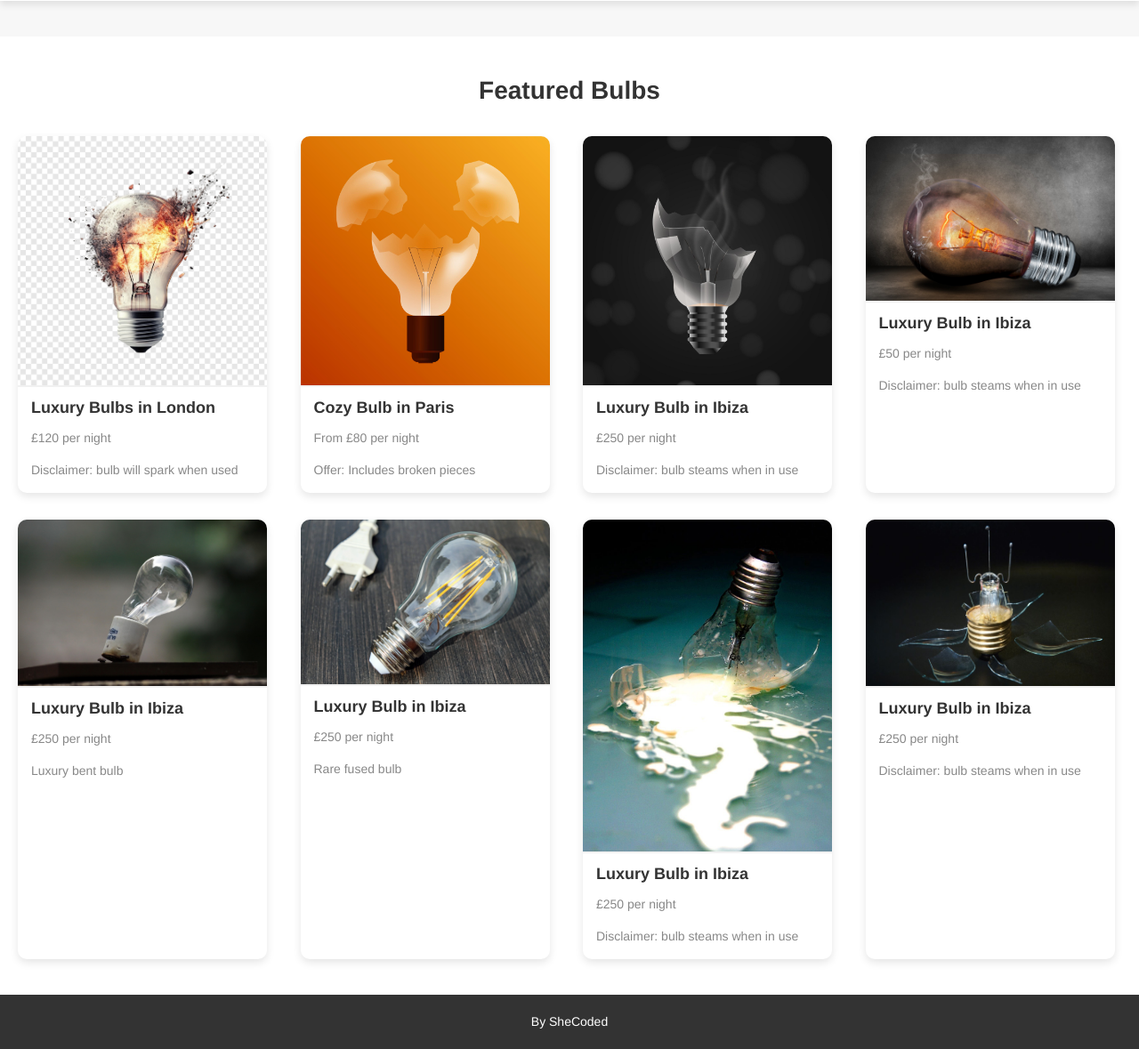
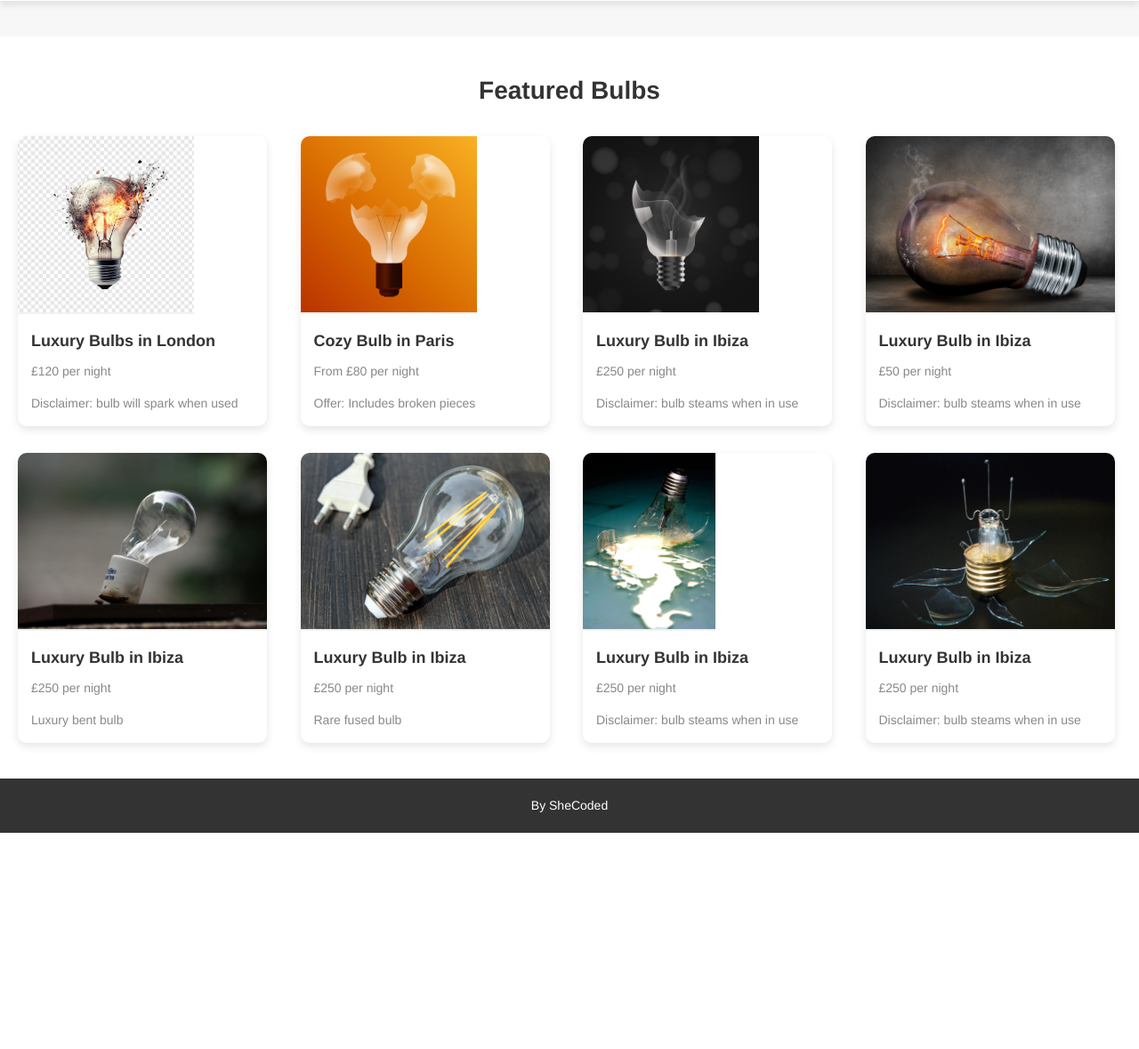
Before and after one commit to syzwina/she-coded, a Flask app: page /Bulbbnb in a window 1280 px wide. Shown: the part 356-1535 px from the top of the page at 89% size. After the commit the page ends 1292 px from the top, so only its background shows below. Run offline with Flask 3, Linux system fonts and the light colour scheme.

Commit message:
updated main html

```diff
--- a/templates/Bulbbnb.html
+++ b/templates/Bulbbnb.html
@@ -18,7 +18,6 @@
                     <li><a href="#">Home</a></li>
                     <li><a href="#">Explore</a></li>
                     <li><a href="#">Host</a></li>
-                    <!--<li><a href="#">Login</a></li>-->
                 </ul>
             </div>
         </nav>
@@ -28,15 +27,12 @@
     <section class="search-bar">
         <h2>Find Your Perfect Broken Bulb</h2>
         <form action="#">
-
             <select class="bulb" name="bulb">
                 <option value="incandescent">Broken</option>
                 <option value="led">Very broken</option>
                 <option value="halogen">Very Very Broken</option>
                 <option value="fluorescent">Broken Luxury</option>
             </select>
-
-
         </form>
     </section>
 
@@ -44,81 +40,96 @@
     <section class="featured-listings">
         <h2>Featured Bulbs</h2>
         <div class="listing">
+
+            <!-- Bulb 1 -->
             <div class="listing-card">
-                <form method="POST" action="/button-clicked">
-                    <button type="submit" style="background: none; border: none; padding: 0; display: flex; align-items: center; justify-content: center;">
-                        <img src="/static/bulb1.jpg" alt="Bulb 1" style="max-width: 100%; height: auto; display: block;">
+                <form action="product1.html">
+                    <button type="submit" style="background: none; border: none; padding: 0;">
+                        <img src="/static/bulb1.jpg" alt="Bulb 1">
                     </button>
                 </form>
-
                 <h3>Luxury Bulbs in London</h3>
                 <p>£120 per night</p>
                 <p>Disclaimer: bulb will spark when used</p>
             </div>
+
+            <!-- Bulb 2 -->
             <div class="listing-card">
-                <form method="POST" action="/button-clicked">
-                    <button type="submit" style="background: none; border: none; padding: 0; display: flex; align-items: center; justify-content: center;">
-                        <img src="/static/bulb2.jpg" alt="Bulb 2" style="max-width: 100%; height: auto; display: block;">
+                <form action="product2.html">
+                    <button type="submit" style="background: none; border: none; padding: 0;">
+                        <img src="/static/bulb2.jpg" alt="Bulb 2">
                     </button>
                 </form>
                 <h3>Cozy Bulb in Paris</h3>
                 <p>From £80 per night</p>
-                <p>Offer: Includes broken pieces </p>
+                <p>Offer: Includes broken pieces</p>
             </div>
+
+            <!-- Bulb 3 -->
             <div class="listing-card">
-                <form method="POST" action="/button-clicked">
-                    <button type="submit" style="background: none; border: none; padding: 0; display: flex; align-items: center; justify-content: center;">
-                        <img src="/static/bulb3.jpg" alt="Bulb 3" style="max-width: 100%; height: auto; display: block;">
+                <form action="product3.html">
+                    <button type="submit" style="background: none; border: none; padding: 0;">
+                        <img src="/static/bulb3.jpg" alt="Bulb 3">
                     </button>
                 </form>
                 <h3>Luxury Bulb in Ibiza</h3>
                 <p>£250 per night</p>
                 <p>Disclaimer: bulb steams when in use</p>
             </div>
+
+            <!-- Bulb 4 -->
             <div class="listing-card">
-                <form method="POST" action="/button-clicked">
-                    <button type="submit" style="background: none; border: none; padding: 0; display: flex; align-items: center; justify-content: center;">
-                        <img src="/static/bulb4.jpg" alt="Bulb 4" style="max-width: 100%; height: auto; display: block;">
+                <form action="product4.html">
+                    <button type="submit" style="background: none; border: none; padding: 0;">
+                        <img src="/static/bulb4.jpg" alt="Bulb 4">
                     </button>
                 </form>
                 <h3>Luxury Bulb in Ibiza</h3>
                 <p>£50 per night</p>
                 <p>Disclaimer: bulb steams when in use</p>
             </div>
+
+            <!-- Bulb 5 -->
             <div class="listing-card">
-                <form method="POST" action="/button-clicked">
-                    <button type="submit" style="background: none; border: none; padding: 0; display: flex; align-items: center; justify-content: center;">
-                        <img src="/static/bulb5.jpg" alt="Bulb 5" style="max-width: 100%; height: auto; display: block;">
+                <form action="product5.html">
+                    <button type="submit" style="background: none; border: none; padding: 0;">
+                        <img src="/static/bulb5.jpg" alt="Bulb 5">
                     </button>
                 </form>
                 <h3>Luxury Bulb in Ibiza</h3>
                 <p>£250 per night</p>
                 <p>Luxury bent bulb</p>
             </div>
+
+            <!-- Bulb 6 -->
             <div class="listing-card">
-                <form method="POST" action="/button-clicked">
-                    <button type="submit" style="background: none; border: none; padding: 0; display: flex; align-items: center; justify-content: center;">
-                        <img src="/static/bulb6.jpg" alt="Bulb 6" style="max-width: 100%; height: auto; display: block;">
+                <form action="product6.html">
+                    <button type="submit" style="background: none; border: none; padding: 0;">
+                        <img src="/static/bulb6.jpg" alt="Bulb 6">
                     </button>
                 </form>
                 <h3>Luxury Bulb in Ibiza</h3>
                 <p>£250 per night</p>
                 <p>Rare fused bulb</p>
             </div>
+
+            <!-- Bulb 7 -->
             <div class="listing-card">
-                <form method="POST" action="/button-clicked">
-                    <button type="submit" style="background: none; border: none; padding: 0; display: flex; align-items: center; justify-content: center;">
-                        <img src="/static/bulb7.jpg" alt="Bulb 7" style="max-width: 100%; height: auto; display: block;">
+                <form action="product7.html">
+                    <button type="submit" style="background: none; border: none; padding: 0;">
+                        <img src="/static/bulb7.jpg" alt="Bulb 7">
                     </button>
                 </form>
                 <h3>Luxury Bulb in Ibiza</h3>
                 <p>£250 per night</p>
                 <p>Disclaimer: bulb steams when in use</p>
             </div>
+
+            <!-- Bulb 8 -->
             <div class="listing-card">
-                <form method="POST" action="/button-clicked">
-                    <button type="submit" style="background: none; border: none; padding: 0; display: flex; align-items: center; justify-content: center;">
-                        <img src="/static/bulb8.jpg" alt="Bulb 8" style="max-width: 100%; height: auto; display: block;">
+                <form action="product8.html">
+                    <button type="submit" style="background: none; border: none; padding: 0;">
+                        <img src="/static/bulb8.jpg" alt="Bulb 8">
                     </button>
                 </form>
                 <h3>Luxury Bulb in Ibiza</h3>
@@ -133,5 +144,6 @@
     <footer>
         <p>By SheCoded</p>
     </footer>
+
 </body>
 </html>
```
Also changed, not shown: database.db (added). Lines whose indentation alone changed are shown as unchanged.
